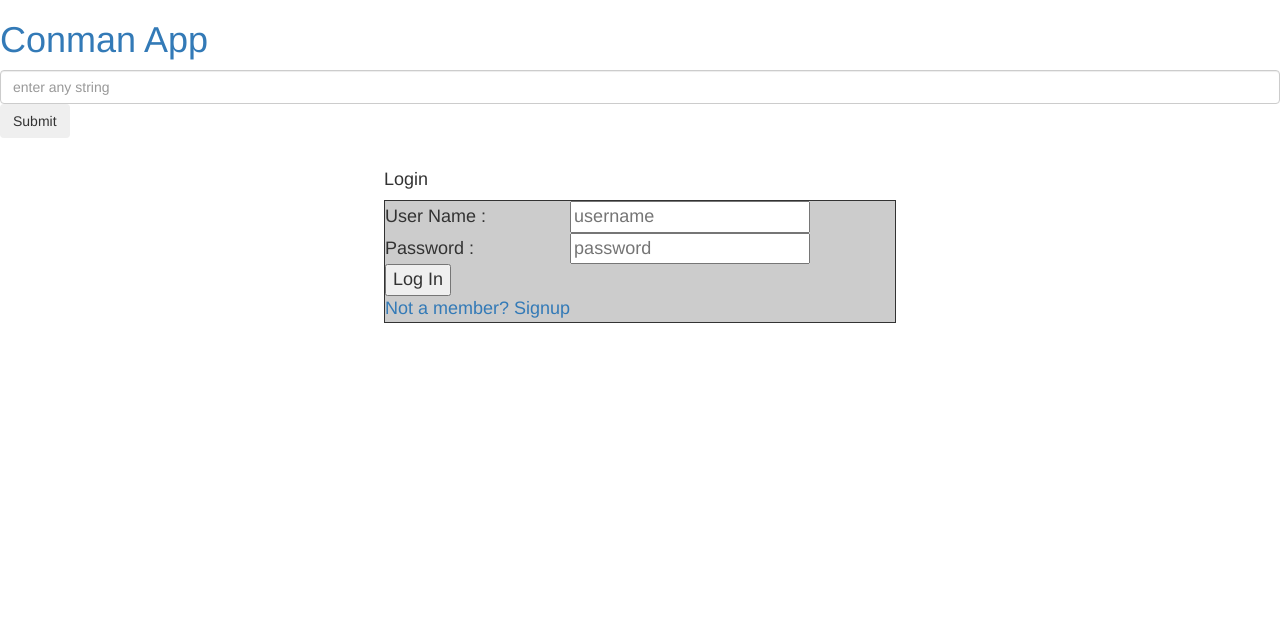
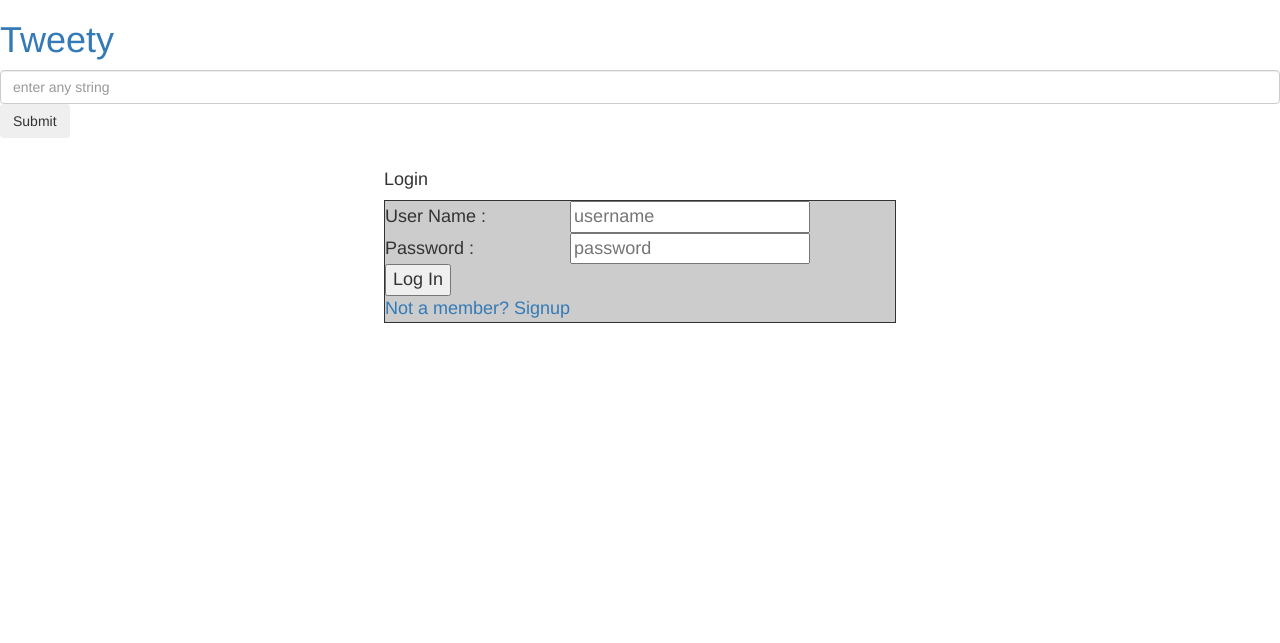
Before and after one commit to Aar-jee/Mean-App, a website: page public/index.html in a window 1280 px wide. Drawn offline with Linux system fonts and the light colour scheme; some packages are replaced by stand-ins of ours; no server answers.

Commit message:
Create index.html

```diff
--- a/public/index.html
+++ b/public/index.html
@@ -12,7 +12,7 @@
 	</script>
 </head>
 <body>
-	<h1 class= "page-title"><a href="/"> Conman App </a></h1>
+	<h1 class= "page-title"><a href="/"> Tweety </a></h1>
    <div ng-view></div>
 </body>
 </html>
```
